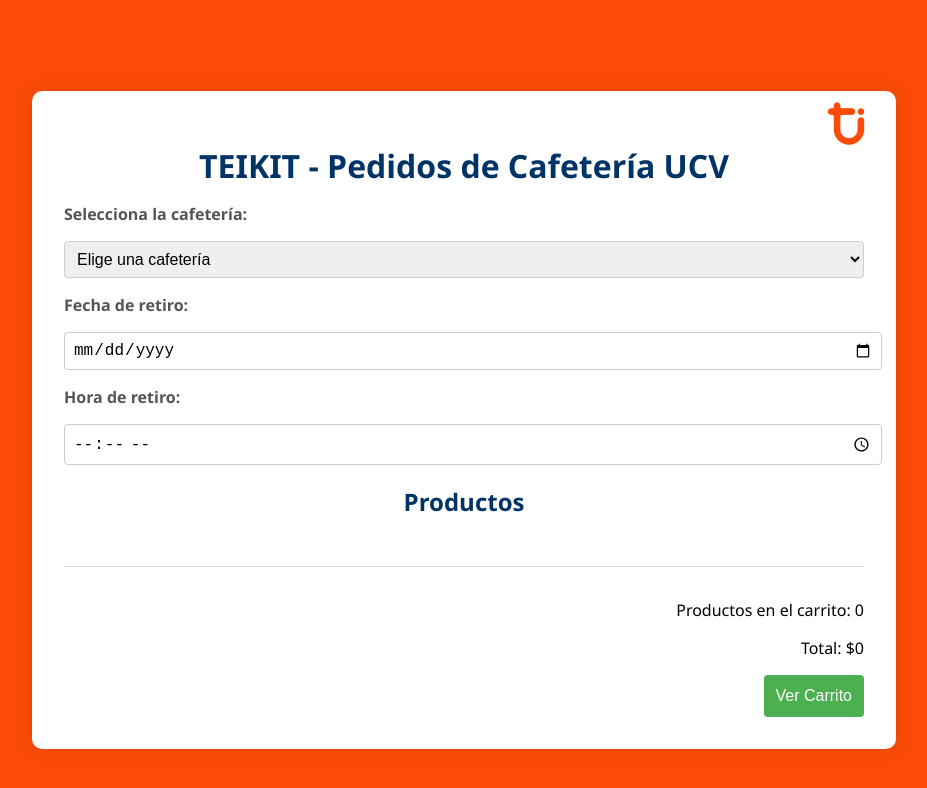
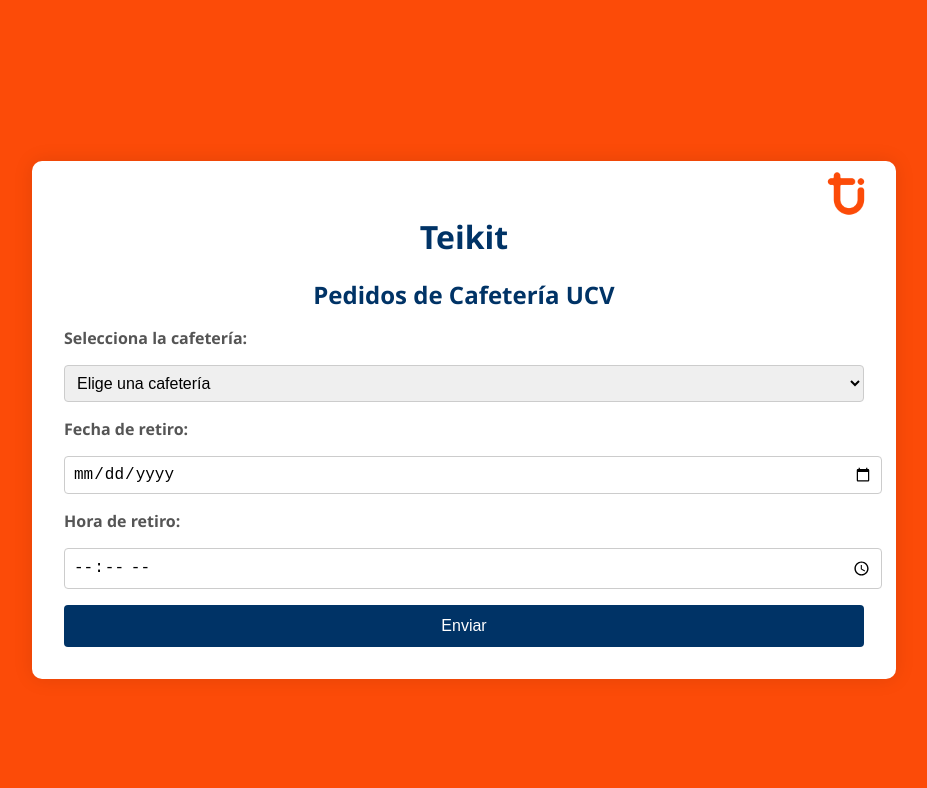
Before and after one commit to kiarastem/Teikit-web, a website: page public/teikit/index.html in a window 1280 px wide. Shown: the whole page, without its empty margins (176-1103 px from the left). Drawn offline with Linux system fonts and the light colour scheme.

Commit message:
Update index.html

```diff
--- a/public/teikit/index.html
+++ b/public/teikit/index.html
@@ -8,8 +8,9 @@
 </head>
 <body>
   <div class="container">
-      <img src="assets/logo.png" alt="Logo de TEIKIT" class="logo" width="80" height="80">
-      <h1>TEIKIT - Pedidos de Cafetería UCV</h1>
+    <img src="assets/logo.png" alt="Teikit" class="logo">
+    <h1>Teikit</h1>
+    <h2>Pedidos de Cafetería UCV</h2>
     <form id="orderForm">
       <label for="cafeteria">Selecciona la cafetería:</label>
       <select id="cafeteria" required>
@@ -19,22 +20,15 @@
 
       <label for="date">Fecha de retiro:</label>
       <input type="date" id="date" required>
+      <p id="dateError" style="color: red; display: none;">La fecha de entrega debe ser de lunes a viernes.</p>
 
       <label for="time">Hora de retiro:</label>
       <input type="time" id="time" required>
+      <p id="timeError" style="color: red; display: none;">La hora de entrega debe estar dentro de los horarios permitidos.</p>
+
+      <button type="submit">Enviar</button>
     </form>
-
-      <h2>Productos</h2>
-      <div id="productList"></div>
-
-      <div id="cartSummary">
-        <p>Productos en el carrito: <span id="cartItemCount">0</span></p>
-        <p>Total: $<span id="cartTotal">0</span></p>
-        <button id="viewCartButton">Ver Carrito</button>
   </div>
-    </div>
-
   <script src="script.js"></script>
 </body>
-</body>
 </html>
```
Lines whose indentation alone changed are shown as unchanged.
